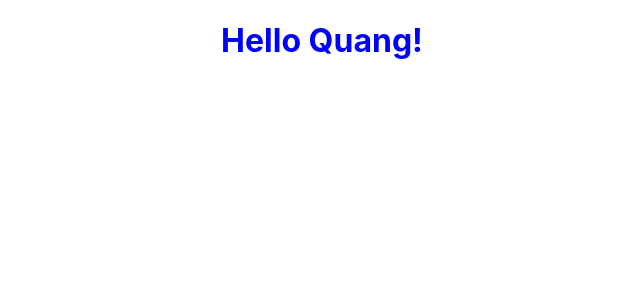
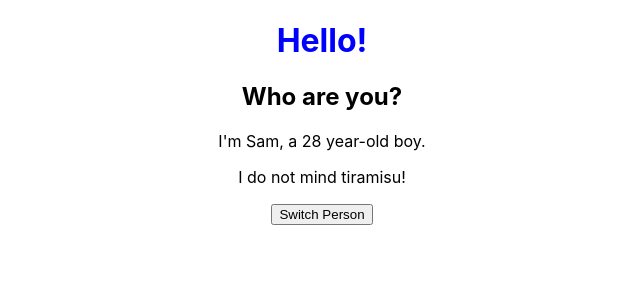
Before and after one commit to quangChe/react-starter, a React (Create React App) app: page / in a window 1280 px wide. Shown: the top 300 px of the page, without its empty margins (318-958 px from the left). Built offline with nearby package versions, Linux system fonts and the light colour scheme.

Commit message:
Feat: Sending props and changing states
Played around with passing down methods from parent components (class)
to run in a child component (functional). Also experimented with states
and modifying states in a class component.

```diff
--- a/src/App.js
+++ b/src/App.js
@@ -1,14 +1,40 @@
 import React, { Component } from 'react';
-import logo from './logo.svg';
 import './App.css';
+import Person from './Person/Person';
 
 class App extends Component {
+  counter = 0;
+  allPeople = [
+    {name: 'Sam', age: 28, stat: 'I do not mind tiramisu!'},
+    {name: 'Ryan', age: 24, stat: 'I hates tiramisu!'},
+    {name: 'Jordan', age: 24, stat: 'I hates tiramisu!'},
+    {name: 'Robert', age: 28, stat: 'I hates tiramisu!'},
+    {name: 'Quang', age: 26, stat: 'I hates tiramisu!'},
+  ]
+
+  state = this.allPeople[this.counter];
+
+
+
+  switchPerson = () => {
+    this.counter ++;
+    this.counter = (this.counter > 4) ? 0 : this.counter;
+    this.setState(this.allPeople[this.counter]);
+  }
+
   render() {
     return (
       <div className="App">
-        <h1>Hello Quang!</h1>
+        <h1>Hello!</h1>
+        <h2>Who are you?</h2>
+        {/* <button onClick={this.switchPerson}>Switch Person</button> */}
+        <Person
+          name={this.state.name}
+          age={this.state.age}
+          click={this.switchPerson}>{this.state.stat}</Person>
       </div>
     );
+    // return React.createElement('div', {className: 'App'}, React.createElement('h1', null, 'Hello Quang!!'));
   }
 }
 
--- /dev/null
+++ b/src/Person/Person.js
@@ -0,0 +1,13 @@
+import React from 'react';
+
+const person = (props) => {
+  return (
+    <div>
+      <p>I'm {props.name}, a {props.age} year-old boy.</p>
+      <p>{props.children}</p>
+      <button onClick={props.click}>Switch Person</button>
+    </div>
+  );
+}
+
+export default person;
```
